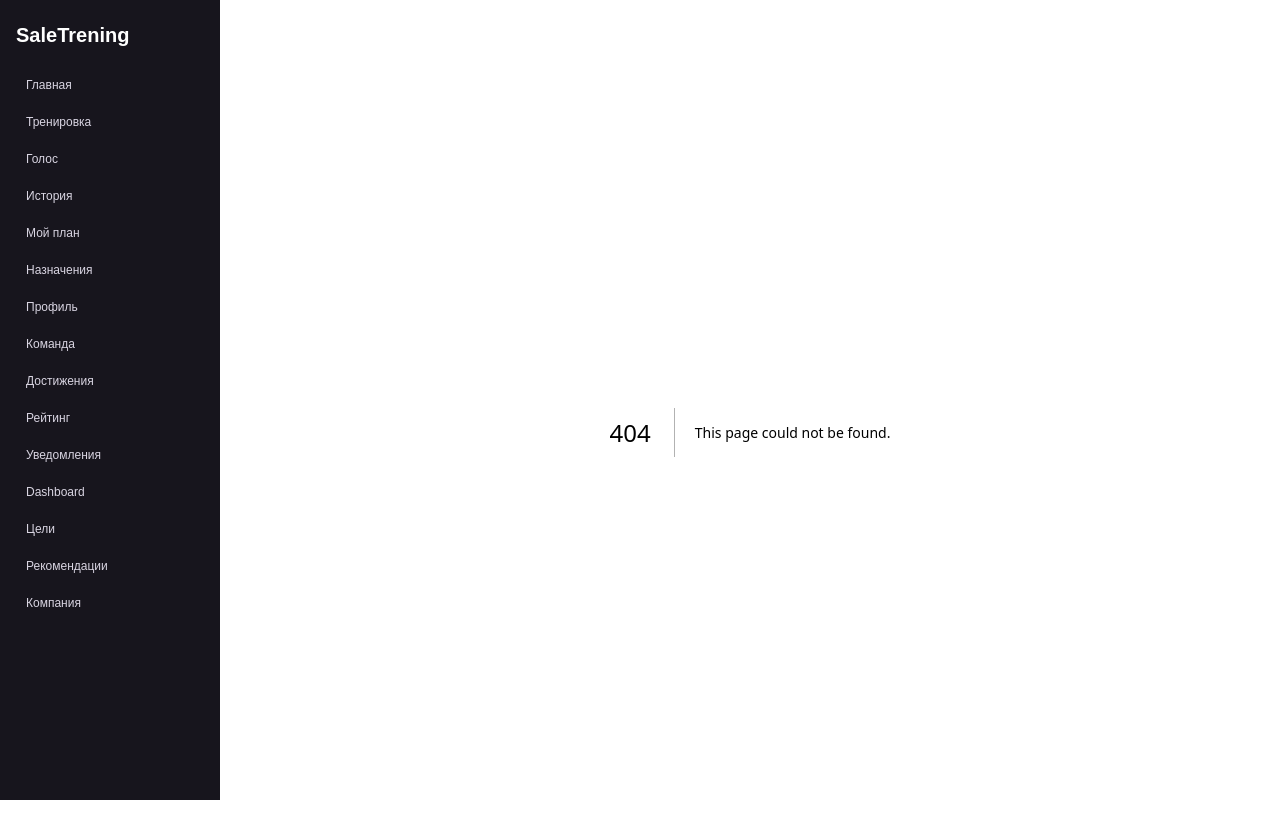
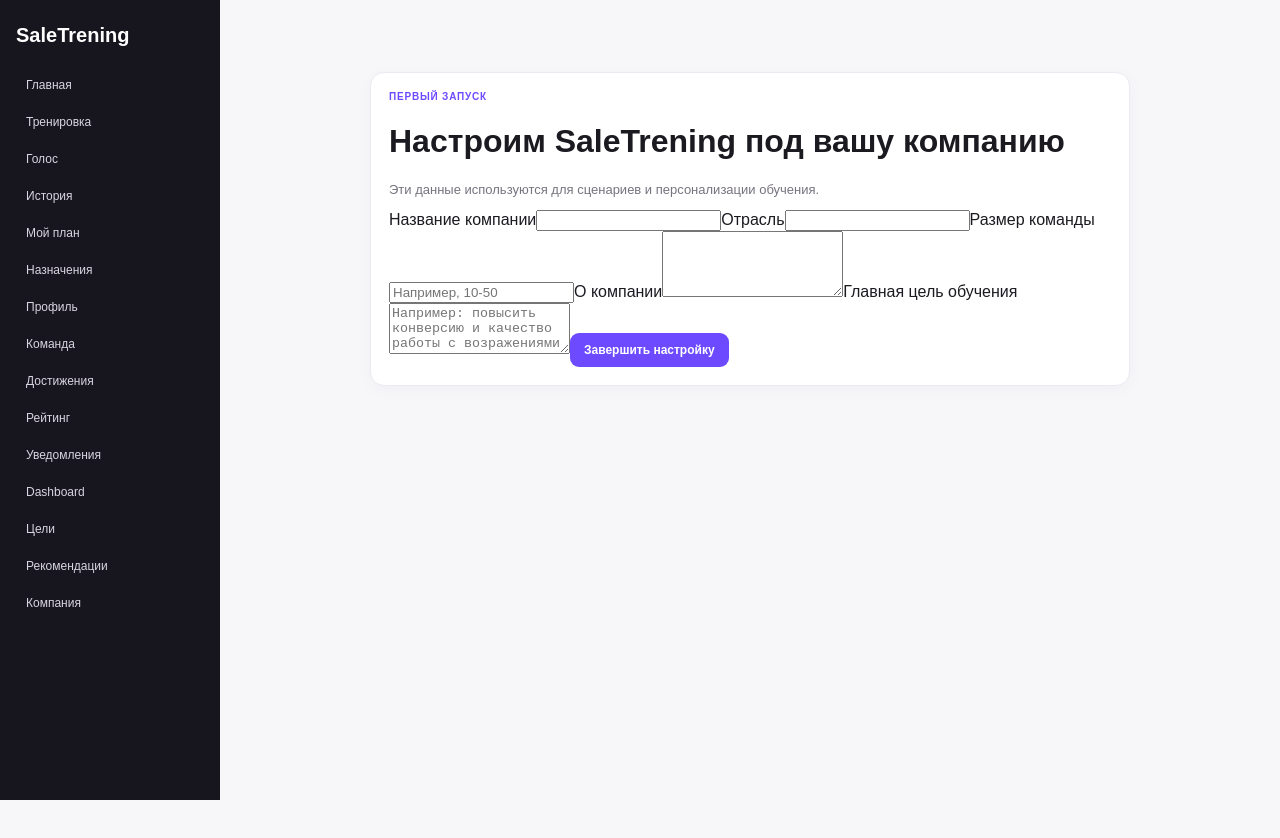
Before and after one commit to Dmitrii-exp/SaleTrening2, a Next.js app: page /onboarding in a window 1280 px wide. Before the commit this address had no page. Shown: the top 838 px of the page. After the commit the page ends 800 px from the top, so only its background shows below. Built offline with nearby package versions, Linux system fonts and the light colour scheme.

Commit message:
Add company onboarding page

```diff
--- /dev/null
+++ b/app/onboarding/page.tsx
@@ -0,0 +1,20 @@
+"use client";
+import { useState } from "react";
+import { useRouter } from "next/navigation";
+
+export default function OnboardingPage() {
+  const router = useRouter();
+  const [form, setForm] = useState({ name: "", industry: "", company_size: "", description: "", training_goal: "" });
+  const [busy, setBusy] = useState(false);
+  const [error, setError] = useState("");
+
+  const submit = async (e: React.FormEvent) => {
+    e.preventDefault(); setBusy(true); setError("");
+    try {
+      const r = await fetch("/api/company", { method: "PATCH", headers: { "content-type": "application/json" }, body: JSON.stringify({ ...form, onboarding_completed: true }) });
+      const d = await r.json(); if (!r.ok) throw new Error(d.error || "Не удалось сохранить"); router.push("/team");
+    } catch (e: any) { setError(e.message || "Ошибка"); } finally { setBusy(false); }
+  };
+
+  return <div className="card" style={{ maxWidth: 760, margin: "40px auto" }}><p className="eyebrow">ПЕРВЫЙ ЗАПУСК</p><h1>Настроим SaleTrening под вашу компанию</h1><p className="muted">Эти данные используются для сценариев и персонализации обучения.</p><form onSubmit={submit}><label>Название компании<input required value={form.name} onChange={(e) => setForm({ ...form, name: e.target.value })} /></label><label>Отрасль<input value={form.industry} onChange={(e) => setForm({ ...form, industry: e.target.value })} /></label><label>Размер команды<input value={form.company_size} onChange={(e) => setForm({ ...form, company_size: e.target.value })} placeholder="Например, 10-50" /></label><label>О компании<textarea rows={4} value={form.description} onChange={(e) => setForm({ ...form, description: e.target.value })} /></label><label>Главная цель обучения<textarea rows={3} value={form.training_goal} onChange={(e) => setForm({ ...form, training_goal: e.target.value })} placeholder="Например: повысить конверсию и качество работы с возражениями" /></label>{error && <p className="errorText">{error}</p>}<button className="btn" disabled={busy}>{busy ? "Сохраняю…" : "Завершить настройку"}</button></form></div>;
+}
```
